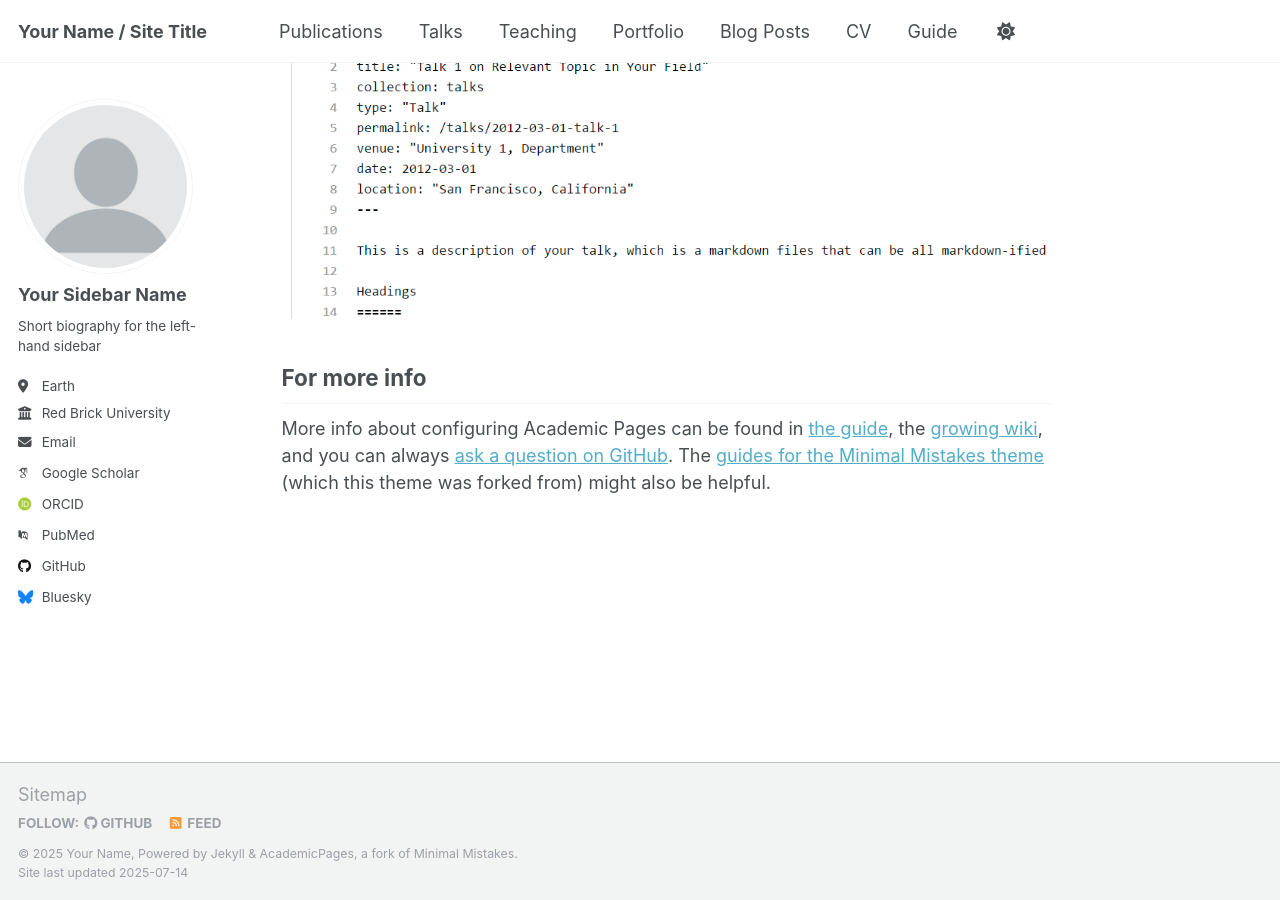
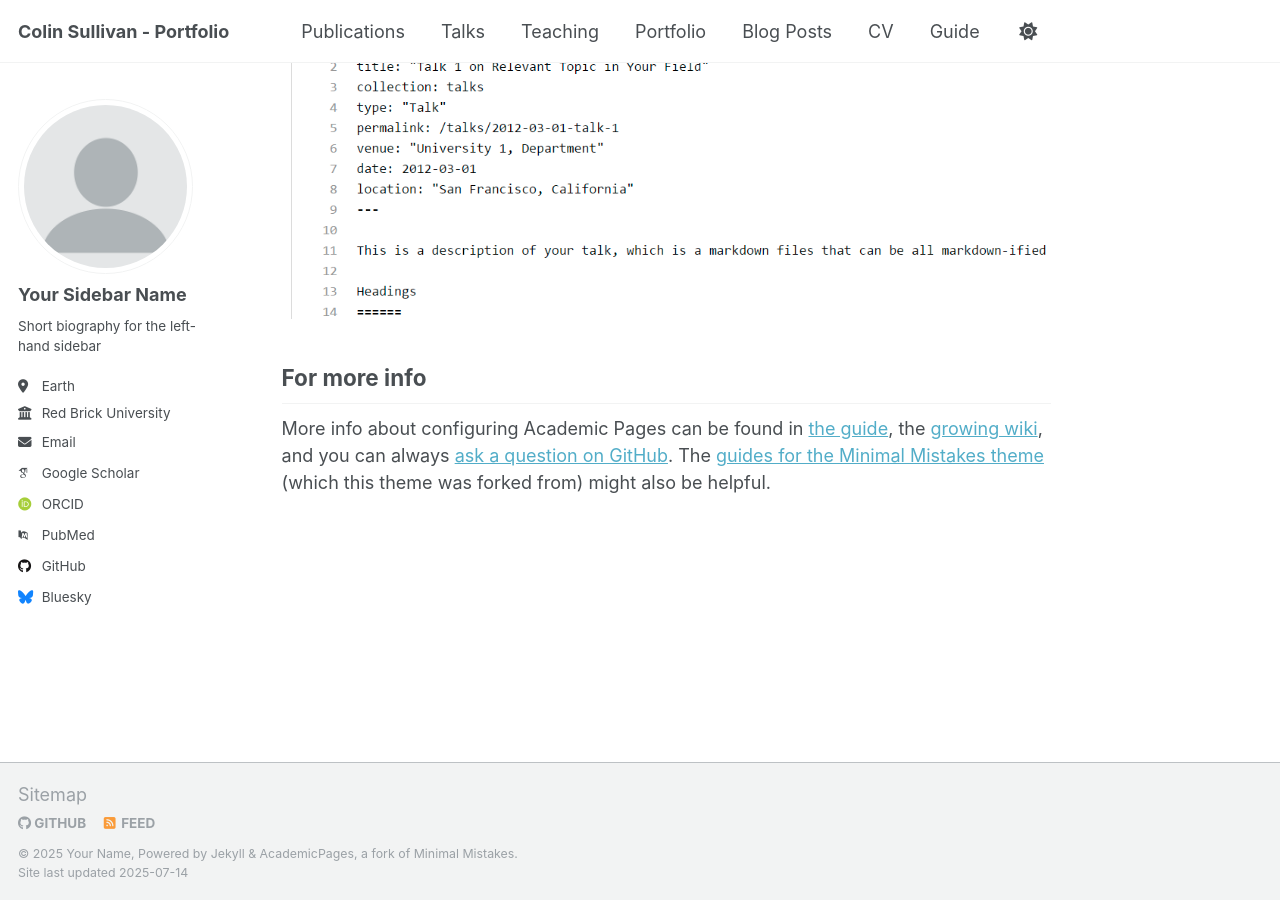
Before and after one commit to ColinSullivan9/ColinSullivan9.github.io, a Jekyll site: the page built from _pages/about.md, in a window 1280 px wide and 900 px high, scrolled down 2880 px. Built offline with Jekyll 4.4.1, drawn with Linux system fonts in a browser that asks for light colours; some web fonts are replaced; a script that is not in the unit is left out.

Commit message:
First commit

```diff
--- a/_config.yml
+++ b/_config.yml
@@ -7,9 +7,9 @@
 # server process.
 
 # Basic Site Settings
-locale                   : "en-US"
+locale                   : "Chicago, IL"
 site_theme               : "default"
-title                    : "Your Name / Site Title"
+title                    : "Colin Sullivan - Portfolio"
 title_separator          : "-"
 name                     : &name "Your Name"
 description              : &description "personal description"
```
